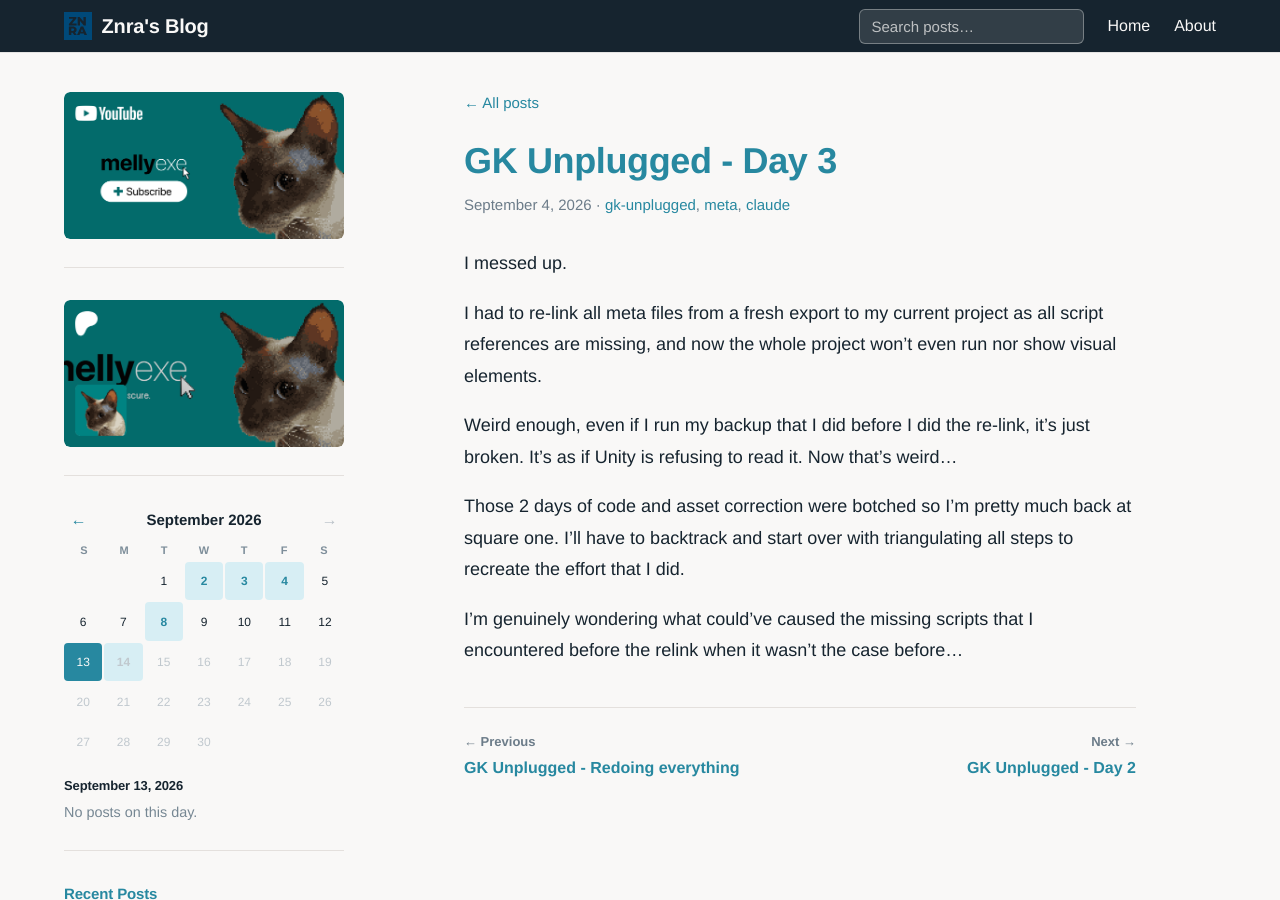
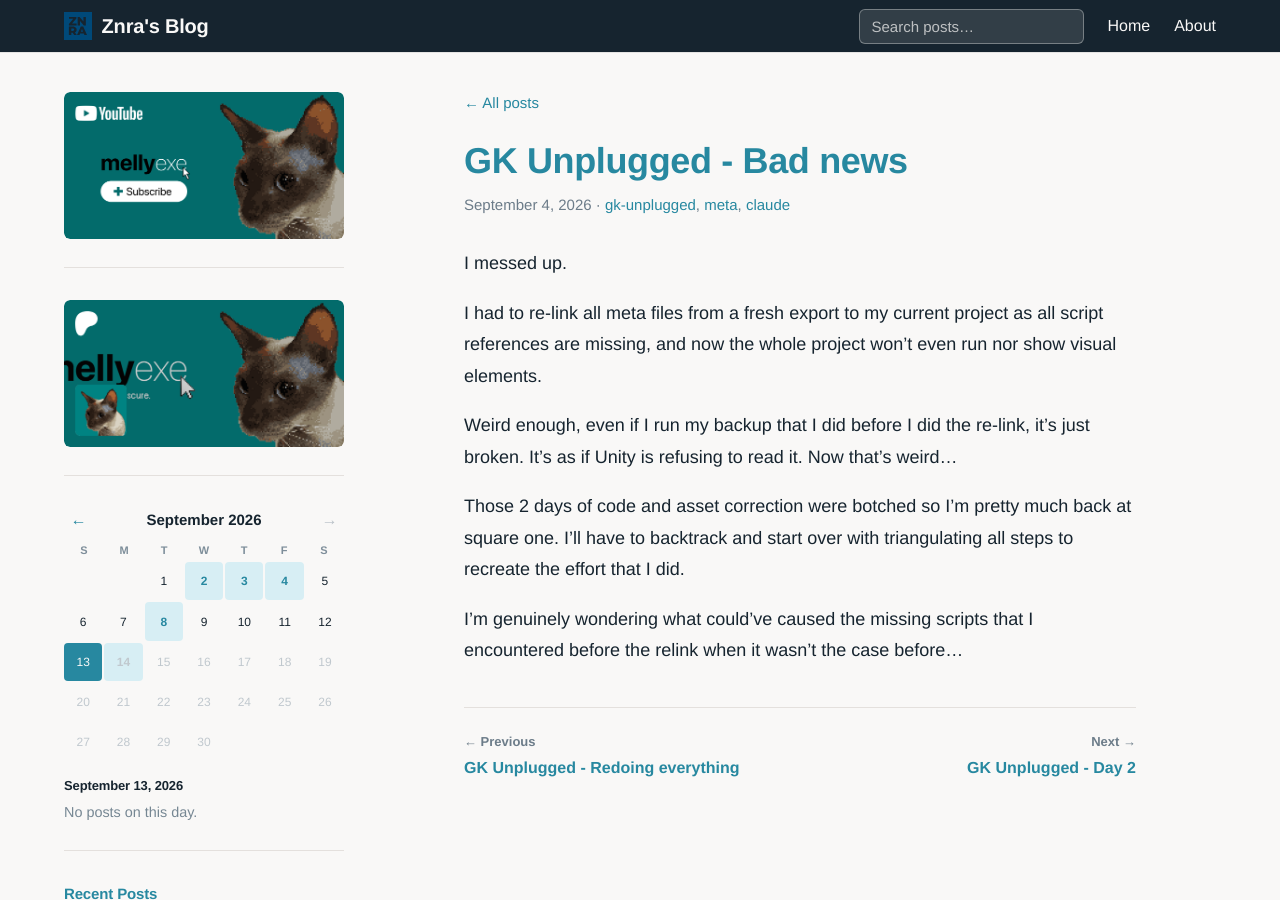
Before and after one commit to znraznra/znraznra.github.io, a Jekyll site: the page built from _posts/2026-09-03-gk-unplugged-day-3.md, in a window 1280 px wide and 900 px high. Built offline with Jekyll 4.4.1, drawn with Linux system fonts in a browser that asks for light colours; some of the changed text lies outside the part shown.

Commit message:
Update Post “2026-09-03-gk-unplugged-day-3”

```diff
--- a/_posts/2026-09-03-gk-unplugged-day-3.md
+++ b/_posts/2026-09-03-gk-unplugged-day-3.md
@@ -1,5 +1,5 @@
 ---
-title: GK Unplugged - Day 3
+title: GK Unplugged - Bad news
 date: 2026-09-04T06:24:00
 tags:
   - gk-unplugged
```
